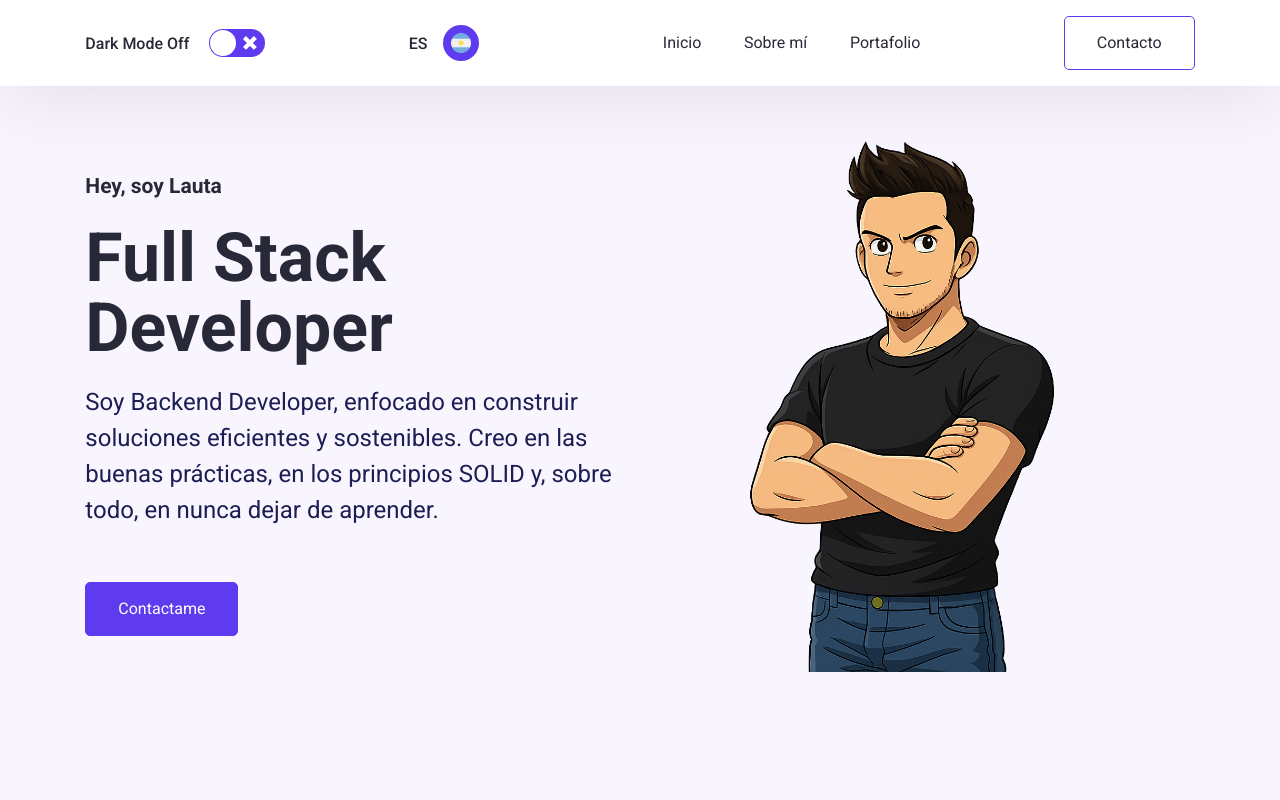
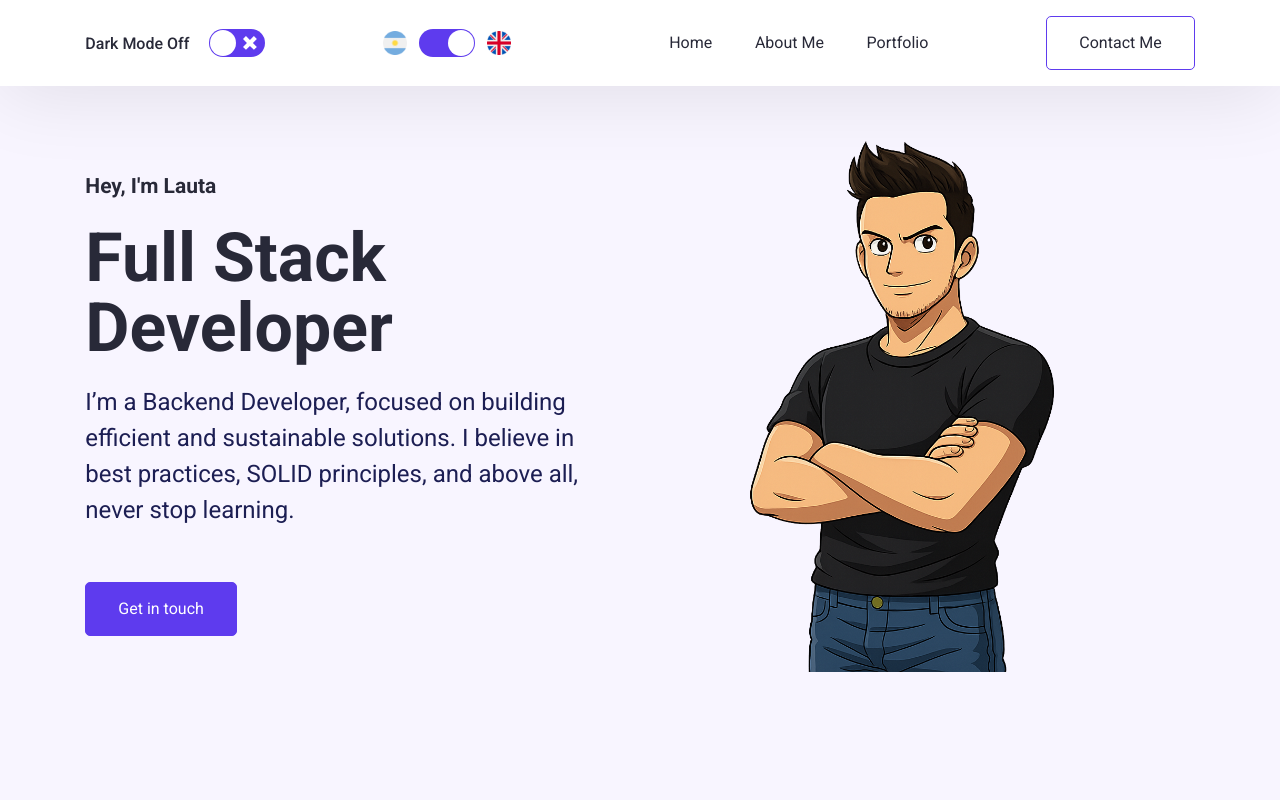
Before and after one commit to LautaroPavanSarquis/portfolio-web, a React (Create React App) app: page / in a window 1280 px wide. Shown: the top 800 px of the page. Built offline with nearby package versions, Linux system fonts and the light colour scheme.

Commit message:
Update language toggle, set default to English, fix ContactMe translation bug

```diff
--- a/src/App.css
+++ b/src/App.css
@@ -274,7 +274,7 @@ h3{
 .lang-switch {
   display: flex;
   align-items: center;
-  gap: 8px;
+  gap: 12px;
   cursor: pointer;
 }
 
@@ -302,9 +302,9 @@ h3{
 }
 
 .flag-icon {
-  width: 20px;
-  height: 20px;
-  border-radius: 2px;
+  width: 24px;
+  height: 24px;
+  border-radius: 3px;
 }
 /* Navbar Styler Ends */
 
--- a/src/App.js
+++ b/src/App.js
@@ -11,7 +11,7 @@ export const LanguageContext = createContext(null);
 
 function App() {
   const [theme, setTheme] = useState("light"); // modo claro por defecto
-  const [lang, setLang] = useState("es"); // idioma por defecto
+  const [lang, setLang] = useState("en"); // idioma por defecto
 
   const toggleTheme = () => {
     setTheme((curr) => (curr === "light" ? "dark" : "light"));
--- a/src/Pages/Home/ContactMe.jsx
+++ b/src/Pages/Home/ContactMe.jsx
@@ -1,14 +1,61 @@
-import { useRef, useState } from "react";
+import { useRef, useState, useContext } from "react";
 import emailjs from "@emailjs/browser";
+import { LanguageContext } from "../../App";
 import "../../App.css";
 
 export default function ContactMe() {
   const form = useRef();
   const [status, setStatus] = useState("");
+  const { lang } = useContext(LanguageContext);
+
+  const texts = {
+    es: {
+      subtitle: "Ponte en contacto",
+      title: "Contáctame",
+      description: "No dudes en escribirme para colaboraciones o propuestas laborales.",
+      firstName: "Nombre*",
+      lastName: "Apellido*",
+      email: "Correo*",
+      phone: "Teléfono",
+      topic: "Elige un tema*",
+      selectOne: "Selecciona uno...",
+      job: "Propuesta laboral",
+      academic: "Propuesta académica",
+      collab: "Solicitud de colaboración",
+      message: "Mensaje*",
+      terms: "Acepto los términos*",
+      send: "Enviar mensaje",
+      sending: "Enviando...",
+      success: "¡Mensaje enviado con éxito!",
+      error: "Error al enviar. Intenta de nuevo.",
+    },
+    en: {
+      subtitle: "Get In Touch",
+      title: "Contact Me",
+      description: "Feel free to reach out for collaborations or job opportunities.",
+      firstName: "First Name*",
+      lastName: "Last Name*",
+      email: "Email*",
+      phone: "Phone Number",
+      topic: "Choose a topic*",
+      selectOne: "Select one...",
+      job: "Job Proposal",
+      academic: "Academic Proposal",
+      collab: "Collaboration Request",
+      message: "Message*",
+      terms: "I accept the terms*",
+      send: "Send Message",
+      sending: "Sending...",
+      success: "Message sent successfully!",
+      error: "Failed to send message. Try again.",
+    },
+  };
+
+  const t = texts[lang];
 
   const sendEmail = (e) => {
     e.preventDefault();
-    setStatus("Sending...");
+    setStatus(t.sending);
 
     emailjs
       .sendForm(
@@ -18,14 +65,12 @@ export default function ContactMe() {
         "WzZtin1J1qFWcTyzY"  // PUBLIC KEY
       )
       .then(
-        (result) => {
-          console.log(result.text);
-          setStatus("Message sent successfully!");
+        () => {
+          setStatus(t.success);
           form.current.reset();
         },
-        (error) => {
-          console.log(error.text);
-          setStatus("Failed to send message. Try again.");
+        () => {
+          setStatus(t.error);
         }
       );
   };
@@ -33,60 +78,59 @@ export default function ContactMe() {
   return (
     <section id="Contact" className="contact--section">
       <div>
-        <p className="sub--title">Get In Touch</p>
-        <h2>Contact Me</h2>
-        <p className="text-lg">
-          Feel free to reach out for collaborations or job opportunities.
-        </p>
+        <p className="sub--title">{t.subtitle}</p>
+        <h2>{t.title}</h2>
+        <p className="text-lg">{t.description}</p>
       </div>
+
       <form ref={form} onSubmit={sendEmail} className="contact--form--container">
         <div className="container">
           <label className="contact--label">
-            <span className="text-md">First Name*</span>
+            <span className="text-md">{t.firstName}</span>
             <input type="text" name="first_name" className="contact--input" required />
           </label>
           <label className="contact--label">
-            <span className="text-md">Last Name*</span>
+            <span className="text-md">{t.lastName}</span>
             <input type="text" name="last_name" className="contact--input" required />
           </label>
           <label className="contact--label">
-            <span className="text-md">Email*</span>
+            <span className="text-md">{t.email}</span>
             <input type="email" name="email" className="contact--input" required />
           </label>
           <label className="contact--label">
-            <span className="text-md">Phone Number</span>
+            <span className="text-md">{t.phone}</span>
             <input type="text" name="phone" className="contact--input" />
           </label>
         </div>
 
         <label className="contact--label">
-          <span className="text-md">Choose a topic*</span>
+          <span className="text-md">{t.topic}</span>
           <select name="topic" className="contact--input" required>
-            <option>Select One...</option>
-            <option>Job Proposal</option>
-            <option>Academic Proposal</option>
-            <option>Collaboration Request</option>
+            <option>{t.selectOne}</option>
+            <option>{t.job}</option>
+            <option>{t.academic}</option>
+            <option>{t.collab}</option>
           </select>
         </label>
 
         <label className="contact--label">
-          <span className="text-md">Message*</span>
+          <span className="text-md">{t.message}</span>
           <textarea
             name="message"
             className="contact--input"
             rows="8"
-            placeholder="Type your message..."
+            placeholder={t.message}
             required
           />
         </label>
 
         <label className="checkbox--label">
           <input type="checkbox" required />
-          <span className="text-sm">I accept the terms*</span>
+          <span className="text-sm">{t.terms}</span>
         </label>
 
         <button type="submit" className="btn btn-primary contact--form--btn">
-          Send Message
+          {t.send}
         </button>
 
         {status && <p className="status-message">{status}</p>}
--- a/src/Pages/Home/Navbar.jsx
+++ b/src/Pages/Home/Navbar.jsx
@@ -35,16 +35,25 @@ function Navbar() {
 
       {/* Language Switch */}
       <div className="switch lang-switch">
-        <label>{lang === "es" ? "ES" : "EN"}</label>
-        <button onClick={() => toggleLang(lang === "es" ? "en" : "es")}>
-          <img
-            src={lang === "es" ? "/img/es.png" : "/img/en.png"}
-            alt={lang === "es" ? "ES" : "EN"}
-            className="flag-icon"
-          />
-        </button>
+        <img
+          src="/img/es.png"
+          alt="Español"
+          className="flag-icon"
+        />
+        <ReactSwitch
+          onChange={() => toggleLang(lang === "es" ? "en" : "es")}
+          checked={lang === "en"} // si está en inglés, toggle a la derecha
+          checkedIcon={false}
+          uncheckedIcon={false}
+          offColor="#ccc"
+          onColor="#007bff"
+        />
+        <img
+          src="/img/en.png"
+          alt="English"
+          className="flag-icon"
+        />
       </div>
-
 
       {/* Hamburger Menu */}
       <div>
```
